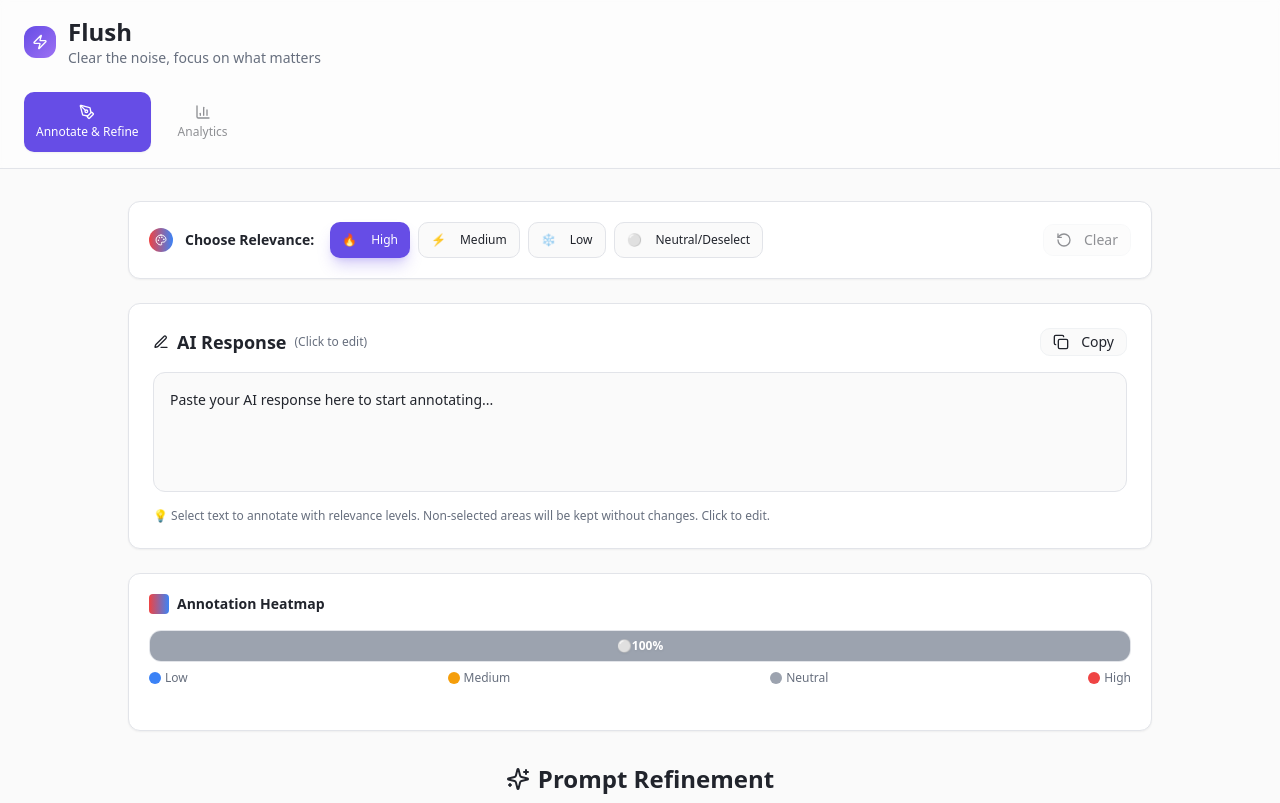
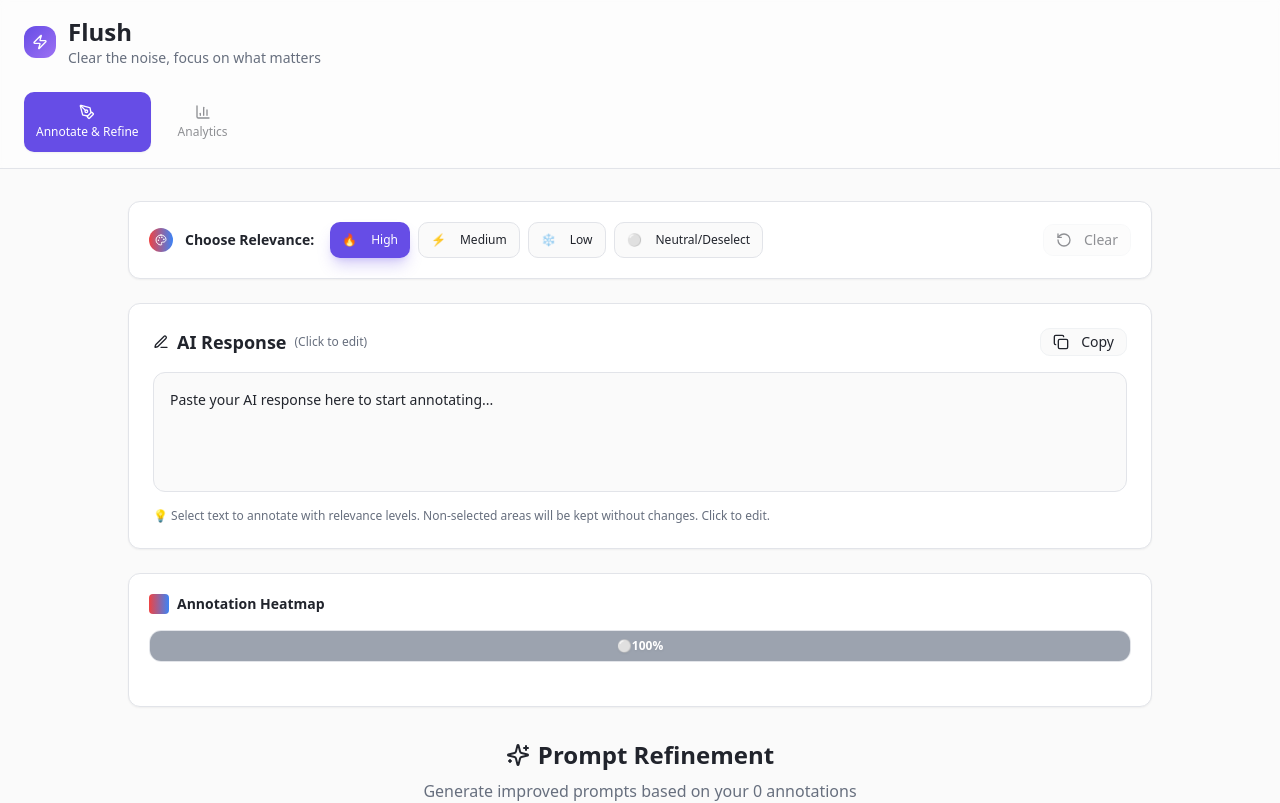
Before and after one commit to Iraunikel/backend-flush, a React (Vite) app: page / in a window 1280 px wide. Shown: the top 803 px of the page. Built offline with nearby package versions, Linux system fonts and the light colour scheme.

Commit message:
Refine annotation display
Improve annotation design to place percentages within their respective gradient areas. Hide the redundant High/Medium/Low/Neutral blocks below the gradient, ensuring only the visual gradient representation is visible to the user.

```diff
--- a/src/components/AnnotationInterface.tsx
+++ b/src/components/AnnotationInterface.tsx
@@ -529,14 +529,56 @@ const AnnotationInterface: React.FC<AnnotationInterfaceProps> = ({
                         }}
                       ></div>
 
-                      {/* Percentage displays */}
-                      <div className="absolute inset-0 flex items-center justify-center">
-                        <div className="flex gap-3 text-white text-xs font-bold drop-shadow-sm">
-                          {highPercentage > 0 && <span>🔥{highPercentage}%</span>}
-                          {mediumPercentage > 0 && <span>⚡{mediumPercentage}%</span>}
-                          {lowPercentage > 0 && <span>❄️{lowPercentage}%</span>}
-                          {neutralPercentage > 0 && <span>⚪{neutralPercentage}%</span>}
-                        </div>
+                      {/* Percentage displays positioned in their gradient areas */}
+                      <div className="absolute inset-0 flex items-center">
+                        {lowPercentage > 0 && (
+                          <div
+                            className="flex items-center justify-center h-full text-white text-xs font-bold drop-shadow-sm"
+                            style={{
+                              width: `${lowPercentage}%`,
+                              position: 'absolute',
+                              left: '0%'
+                            }}
+                          >
+                            ❄️{lowPercentage}%
+                          </div>
+                        )}
+                        {mediumPercentage > 0 && (
+                          <div
+                            className="flex items-center justify-center h-full text-white text-xs font-bold drop-shadow-sm"
+                            style={{
+                              width: `${mediumPercentage}%`,
+                              position: 'absolute',
+                              left: `${lowPercentage}%`
+                            }}
+                          >
+                            ⚡{mediumPercentage}%
+                          </div>
+                        )}
+                        {highPercentage > 0 && (
+                          <div
+                            className="flex items-center justify-center h-full text-white text-xs font-bold drop-shadow-sm"
+                            style={{
+                              width: `${highPercentage}%`,
+                              position: 'absolute',
+                              left: `${lowPercentage + mediumPercentage}%`
+                            }}
+                          >
+                            🔥{highPercentage}%
+                          </div>
+                        )}
+                        {neutralPercentage > 0 && (
+                          <div
+                            className="flex items-center justify-center h-full text-white text-xs font-bold drop-shadow-sm"
+                            style={{
+                              width: `${neutralPercentage}%`,
+                              position: 'absolute',
+                              left: `${lowPercentage + mediumPercentage + highPercentage}%`
+                            }}
+                          >
+                            ⚪{neutralPercentage}%
+                          </div>
+                        )}
                       </div>
                     </>
                   );
@@ -549,25 +591,6 @@ const AnnotationInterface: React.FC<AnnotationInterfaceProps> = ({
             )}
           </div>
 
-          {/* Enhanced gradient legend */}
-          <div className="flex justify-between mt-2 text-xs text-muted-foreground">
-            <span className="flex items-center gap-1">
-              <div className="w-3 h-3 rounded-full bg-blue-500"></div>
-              Low
-            </span>
-            <span className="flex items-center gap-1">
-              <div className="w-3 h-3 rounded-full bg-amber-500"></div>
-              Medium
-            </span>
-            <span className="flex items-center gap-1">
-              <div className="w-3 h-3 rounded-full bg-gray-400"></div>
-              Neutral
-            </span>
-            <span className="flex items-center gap-1">
-              <div className="w-3 h-3 rounded-full bg-red-500"></div>
-              High
-            </span>
-          </div>
         </div>
 
         {/* Statistics */}
```
